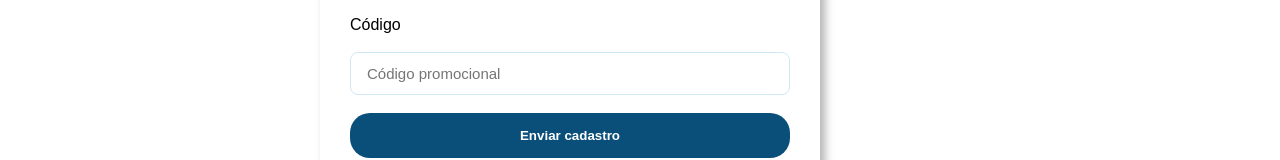
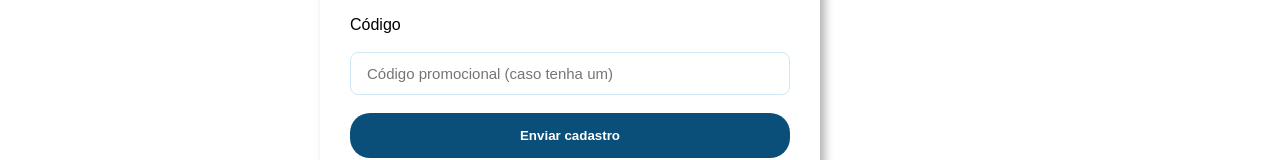
Before and after one commit to Juan7277/Projeto-Viagem_Ao_Litoral, a plain HTML site: page contato.html in a window 1280 px wide. Shown: the part 564-724 px from the top of the page. Drawn offline with Linux system fonts and the light colour scheme.

Commit message:
Ajuste no campo de código no formulário

```diff
--- a/contato.html
+++ b/contato.html
@@ -82,8 +82,7 @@
             type="text"
             name="codigo"
             id="codigo"
-            placeholder="Código promocional"
-            required
+            placeholder="Código promocional (caso tenha um)"
           />
           <br /><br />
           <button type="submit">Enviar cadastro</button>
```
